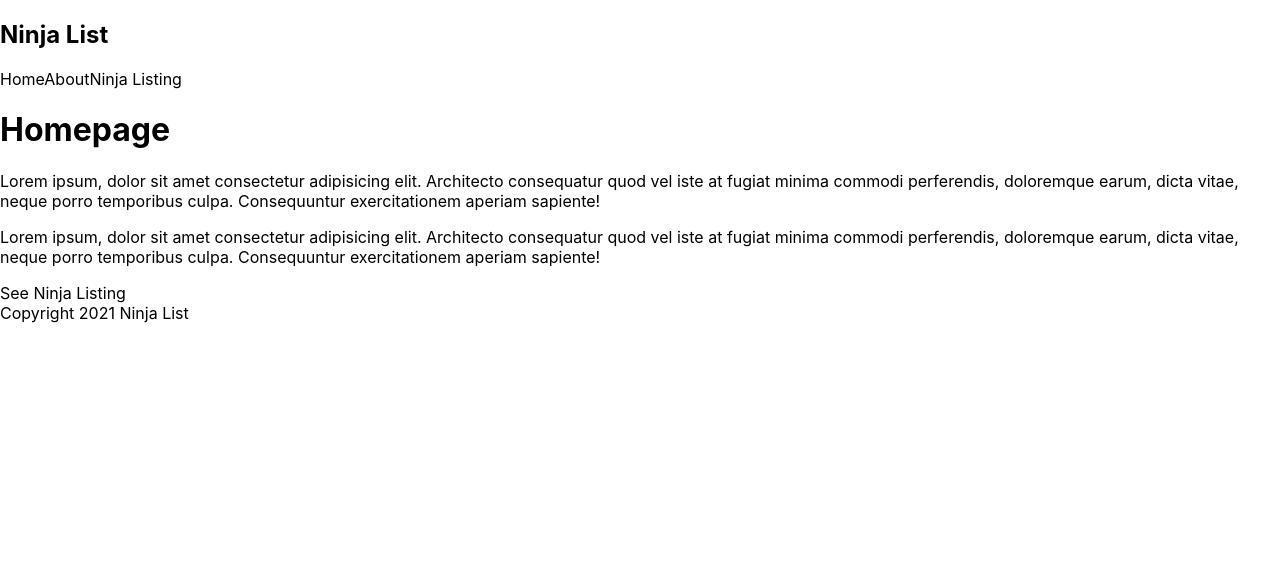
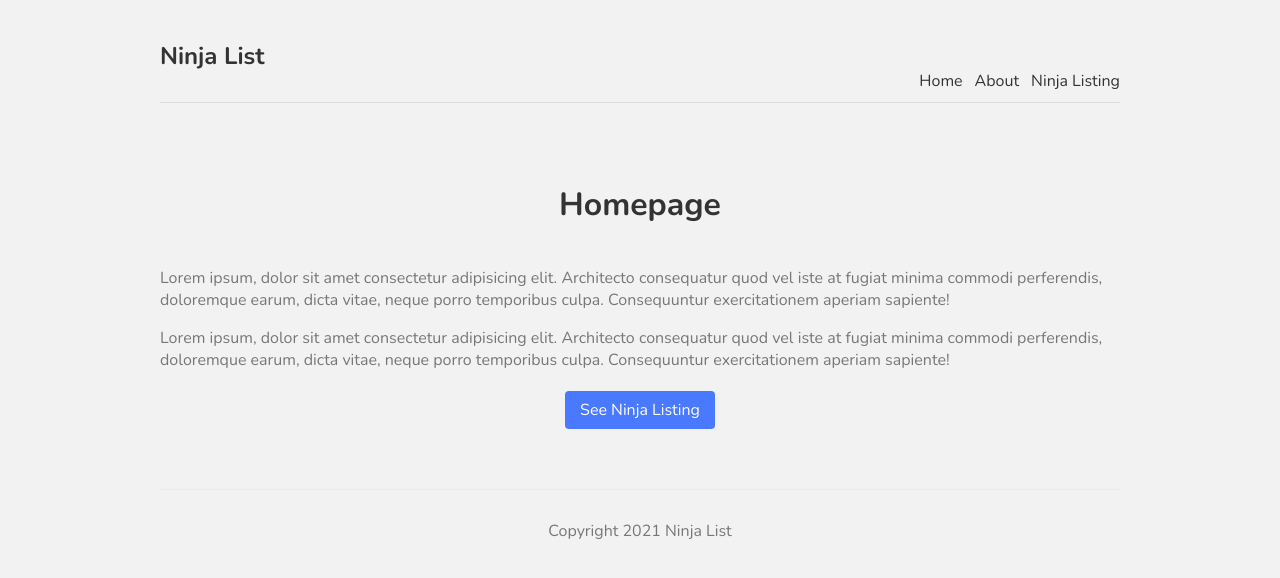
Before and after one commit to Bateristico/nextjs-ninja-list, a Next.js app: page / in a window 1280 px wide. Shown: the top 578 px of the page. Built offline with nearby package versions, Linux system fonts and the light colour scheme.

Commit message:
6. Adding styles

```diff
--- a/components/Footer.js
+++ b/components/Footer.js
@@ -1,8 +1,8 @@
 const Footer = () => {
     return (
-        <div>
+        <footer>
             Copyright 2021 Ninja List
-        </div>
+        </footer>
       );
 }
 
--- a/pages/index.js
+++ b/pages/index.js
@@ -7,11 +7,11 @@
 export default function Home() {
   return (
     <div>
-      <h1>Homepage</h1>
-        <p>Lorem ipsum, dolor sit amet consectetur adipisicing elit. Architecto consequatur quod vel iste at fugiat minima commodi perferendis, doloremque earum, dicta vitae, neque porro temporibus culpa. Consequuntur exercitationem aperiam sapiente!</p>
-        <p>Lorem ipsum, dolor sit amet consectetur adipisicing elit. Architecto consequatur quod vel iste at fugiat minima commodi perferendis, doloremque earum, dicta vitae, neque porro temporibus culpa. Consequuntur exercitationem aperiam sapiente!</p>
+      <h1 className={styles.title}>Homepage</h1>
+        <p className={styles.text}>Lorem ipsum, dolor sit amet consectetur adipisicing elit. Architecto consequatur quod vel iste at fugiat minima commodi perferendis, doloremque earum, dicta vitae, neque porro temporibus culpa. Consequuntur exercitationem aperiam sapiente!</p>
+        <p className={styles.text}>Lorem ipsum, dolor sit amet consectetur adipisicing elit. Architecto consequatur quod vel iste at fugiat minima commodi perferendis, doloremque earum, dicta vitae, neque porro temporibus culpa. Consequuntur exercitationem aperiam sapiente!</p>
         <Link href="/ninjas">
-          <a>See Ninja Listing</a>
+          <a className={styles.btn}>See Ninja Listing</a>
         </Link>
     </div>
   )
--- a/styles/Home.module.css
+++ b/styles/Home.module.css
@@ -1,122 +1,18 @@
-.container {
-  min-height: 100vh;
-  padding: 0 0.5rem;
-  display: flex;
-  flex-direction: column;
-  justify-content: center;
-  align-items: center;
-}
-
-.main {
-  padding: 5rem 0;
-  flex: 1;
-  display: flex;
-  flex-direction: column;
-  justify-content: center;
-  align-items: center;
-}
-
-.footer {
-  width: 100%;
-  height: 100px;
-  border-top: 1px solid #eaeaea;
-  display: flex;
-  justify-content: center;
-  align-items: center;
-}
-
-.footer img {
-  margin-left: 0.5rem;
-}
-
-.footer a {
-  display: flex;
-  justify-content: center;
-  align-items: center;
-}
-
-.title a {
-  color: #0070f3;
-  text-decoration: none;
-}
-
-.title a:hover,
-.title a:focus,
-.title a:active {
-  text-decoration: underline;
-}
-
 .title {
-  margin: 0;
-  line-height: 1.15;
-  font-size: 4rem;
-}
-
-.title,
-.description {
+  color: #333;
+  padding-bottom: 20px;
   text-align: center;
 }
-
-.description {
-  line-height: 1.5;
-  font-size: 1.5rem;
+.text {
+  color: #777;
 }
-
-.code {
-  background: #fafafa;
-  border-radius: 5px;
-  padding: 0.75rem;
-  font-size: 1.1rem;
-  font-family: Menlo, Monaco, Lucida Console, Liberation Mono, DejaVu Sans Mono,
-    Bitstream Vera Sans Mono, Courier New, monospace;
+.btn {
+  display: block;
+  width: 150px;
+  padding: 8px 0;
+  margin: 20px auto;
+  background: #4979ff;
+  border-radius: 4px;
+  color: white;
+  text-align: center;
 }
-
-.grid {
-  display: flex;
-  align-items: center;
-  justify-content: center;
-  flex-wrap: wrap;
-  max-width: 800px;
-  margin-top: 3rem;
-}
-
-.card {
-  margin: 1rem;
-  flex-basis: 45%;
-  padding: 1.5rem;
-  text-align: left;
-  color: inherit;
-  text-decoration: none;
-  border: 1px solid #eaeaea;
-  border-radius: 10px;
-  transition: color 0.15s ease, border-color 0.15s ease;
-}
-
-.card:hover,
-.card:focus,
-.card:active {
-  color: #0070f3;
-  border-color: #0070f3;
-}
-
-.card h3 {
-  margin: 0 0 1rem 0;
-  font-size: 1.5rem;
-}
-
-.card p {
-  margin: 0;
-  font-size: 1.25rem;
-  line-height: 1.5;
-}
-
-.logo {
-  height: 1em;
-}
-
-@media (max-width: 600px) {
-  .grid {
-    width: 100%;
-    flex-direction: column;
-  }
-}
--- a/styles/globals.css
+++ b/styles/globals.css
@@ -1,16 +1,37 @@
-html,
+@import url('https://fonts.googleapis.com/css2?family=Nunito:wght@300;400;600;700&display=swap');
+
 body {
-  padding: 0;
-  margin: 0;
-  font-family: -apple-system, BlinkMacSystemFont, Segoe UI, Roboto, Oxygen,
-    Ubuntu, Cantarell, Fira Sans, Droid Sans, Helvetica Neue, sans-serif;
+  background: #f2f2f2;
+  color: #333;
+  font-family: "Nunito";
 }
-
 a {
-  color: inherit;
+  color: #333;
   text-decoration: none;
 }
-
-* {
-  box-sizing: border-box;
+.content {
+  max-width: 960px;
+  margin: 0 auto;
 }
+nav {
+  margin: 10px auto 80px;
+  padding: 10px 0;
+  display: flex;
+  justify-content: flex-end;
+  align-items: flex-end;
+  border-bottom: 1px solid #ddd;
+}
+nav a {
+  margin-left: 12px;
+}
+nav .logo {
+  margin-right: auto;
+}
+footer {
+  display: block;
+  text-align: center;
+  padding: 30px 0;
+  margin-top: 60px;
+  color: #777;
+  border-top: 1px solid #eaeaea;
+}
```
Also changed, not shown: styles/Ninjas.module.css (added).
